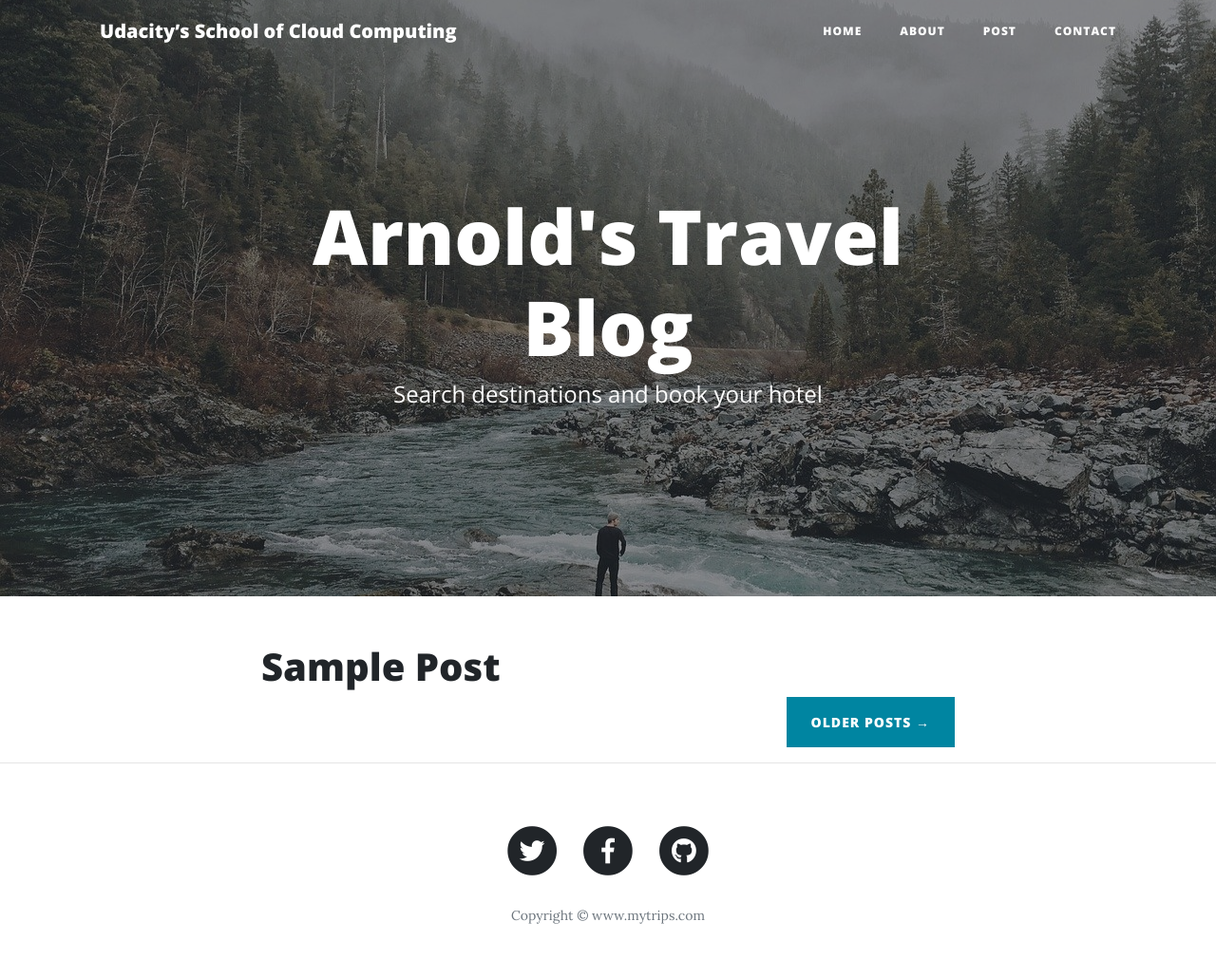
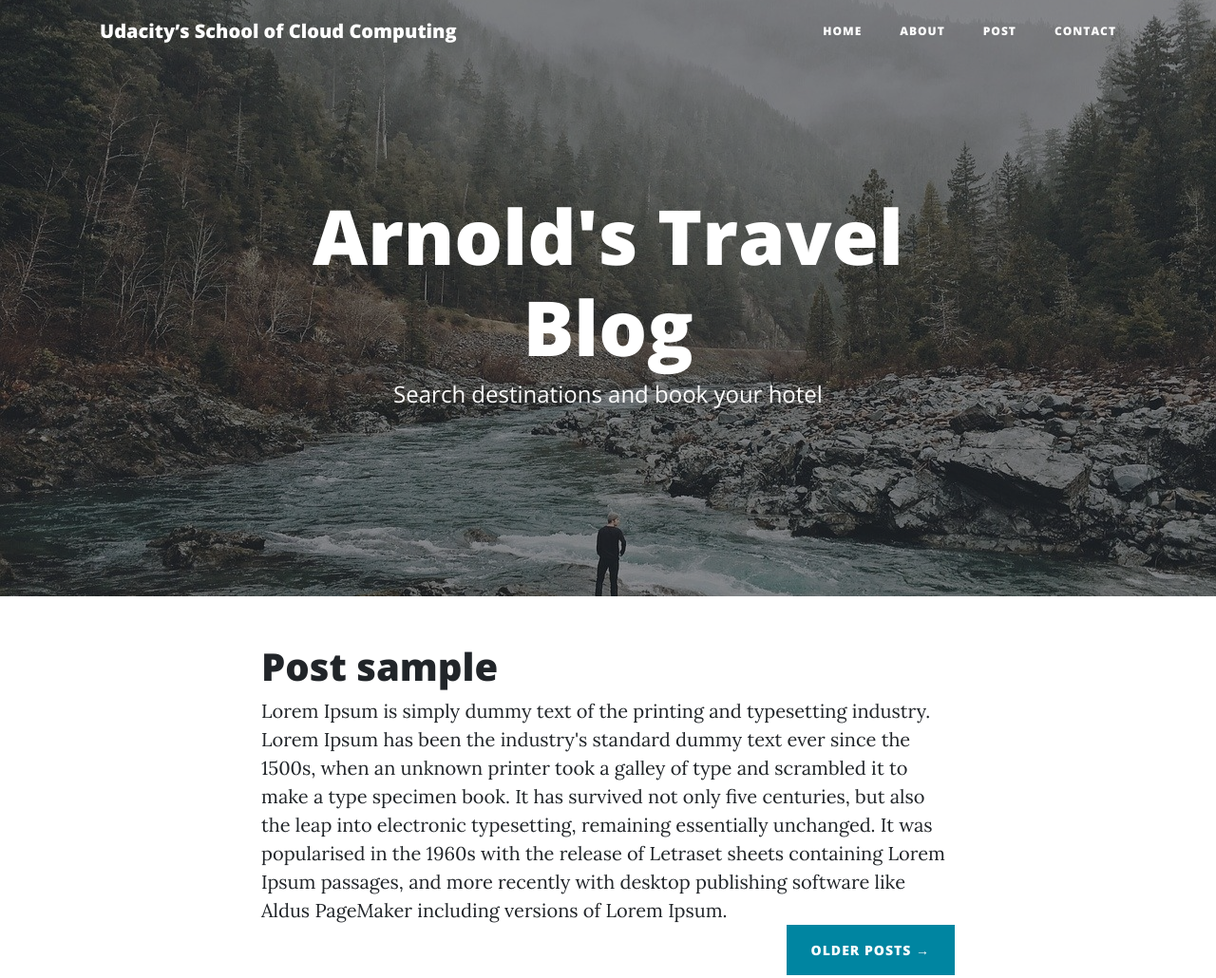
Before and after one commit to arnoldpaye/arn-udacity-website, a plain HTML site: page post.html in a window 1280 px wide. Shown: the top 1030 px of the page at 95% size. Drawn offline with nearby package versions, Linux system fonts and the light colour scheme; a script that the page names is missing.

Commit message:
Add README file and update post.html

```diff
--- a/post.html
+++ b/post.html
@@ -71,7 +71,8 @@
   <div class="container">
     <div class="row">
       <div class="col-lg-8 col-md-10 mx-auto">
-        <h1>Sample Post</h1>
+        <h1>Post sample</h1>
+        Lorem Ipsum is simply dummy text of the printing and typesetting industry. Lorem Ipsum has been the industry's standard dummy text ever since the 1500s, when an unknown printer took a galley of type and scrambled it to make a type specimen book. It has survived not only five centuries, but also the leap into electronic typesetting, remaining essentially unchanged. It was popularised in the 1960s with the release of Letraset sheets containing Lorem Ipsum passages, and more recently with desktop publishing software like Aldus PageMaker including versions of Lorem Ipsum.
         <!-- Pager -->
         <div class="clearfix">
           <a class="btn btn-primary float-right" href="index.html">Older Posts &rarr;</a>
```
Also changed, not shown: 1 other file.
